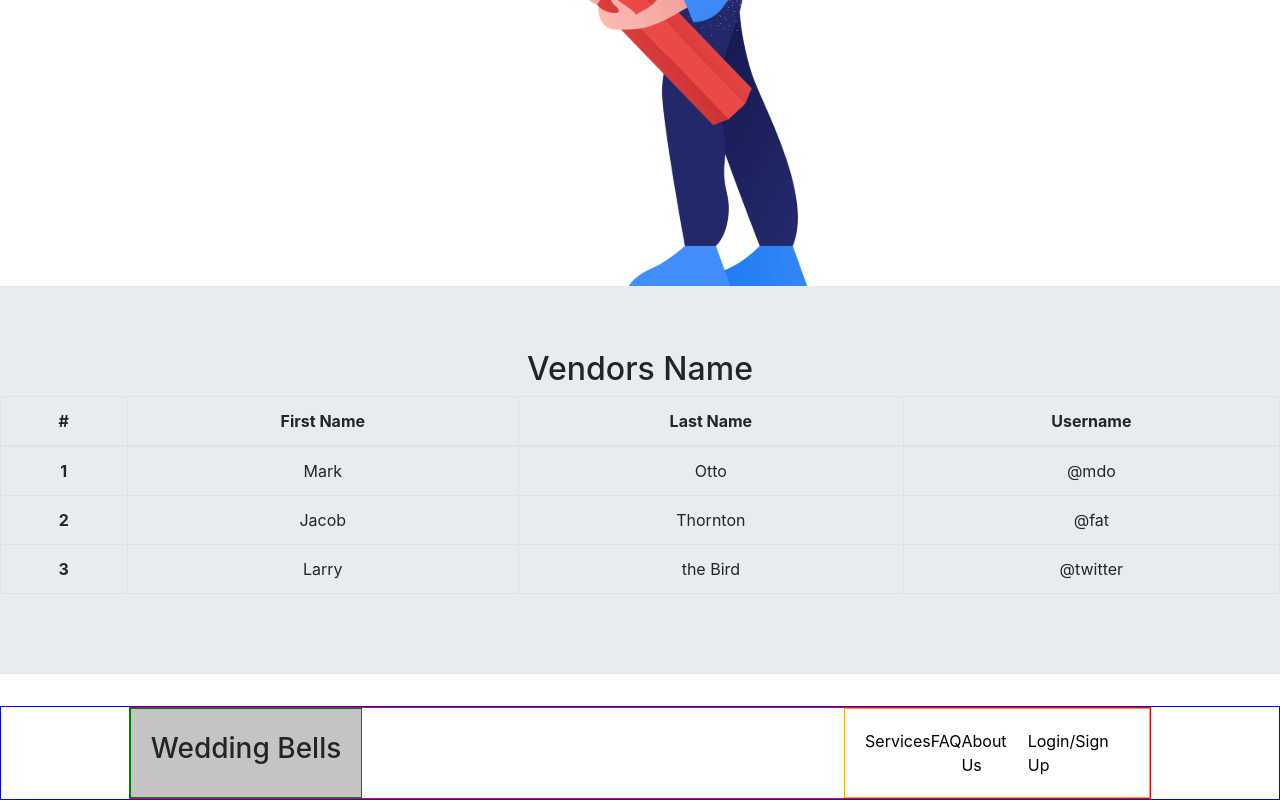
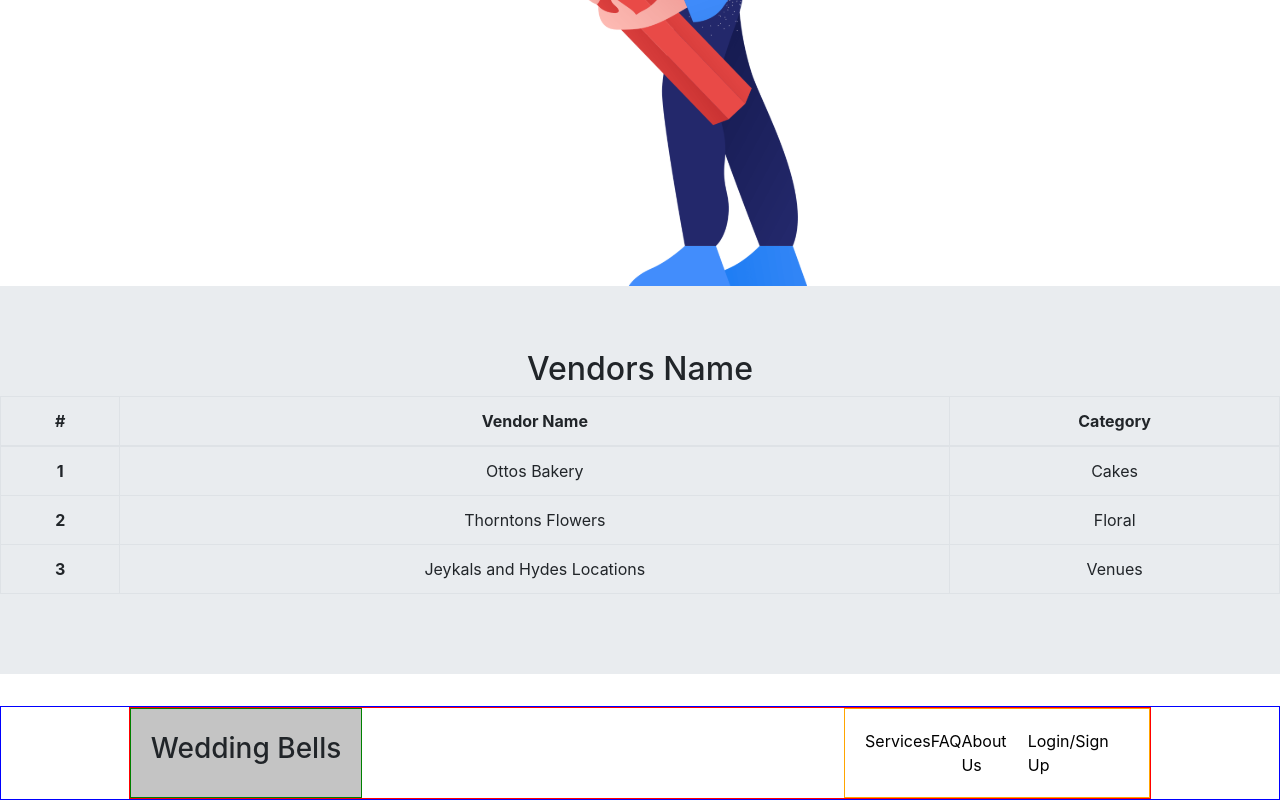
Before and after one commit to BloomTech-Labs/wedding-bells-fe, a React (Create React App) app in the folder weddingbells/: page / in a window 1280 px wide. Shown: the part 2171-2971 px from the top of the page. Built offline with nearby package versions, Linux system fonts and the light colour scheme.

Commit message:
Update index.js
Changed the information in the chart to match what would be present in the database schema

```diff
--- a/weddingbells/src/components/Vendor List/index.js
+++ b/weddingbells/src/components/Vendor List/index.js
@@ -18,29 +18,26 @@ class VendorsList extends Component {
 						<thead>
 							<tr>
 								<th>#</th>
-								<th>First Name</th>
-								<th>Last Name</th>
-								<th>Username</th>
+
+								<th>Vendor Name</th>
+								<th>Category</th>
 							</tr>
 						</thead>
 						<tbody>
 							<tr>
 								<th scope="row">1</th>
-								<td>Mark</td>
-								<td>Otto</td>
-								<td>@mdo</td>
+								<td>Ottos Bakery</td>
+								<td>Cakes</td>
 							</tr>
 							<tr>
 								<th scope="row">2</th>
-								<td>Jacob</td>
-								<td>Thornton</td>
-								<td>@fat</td>
+								<td>Thorntons Flowers</td>
+								<td>Floral</td>
 							</tr>
 							<tr>
 								<th scope="row">3</th>
-								<td>Larry</td>
-								<td>the Bird</td>
-								<td>@twitter</td>
+								<td>Jeykals and Hydes Locations</td>
+								<td>Venues</td>
 							</tr>
 						</tbody>
 					</Table>
```
